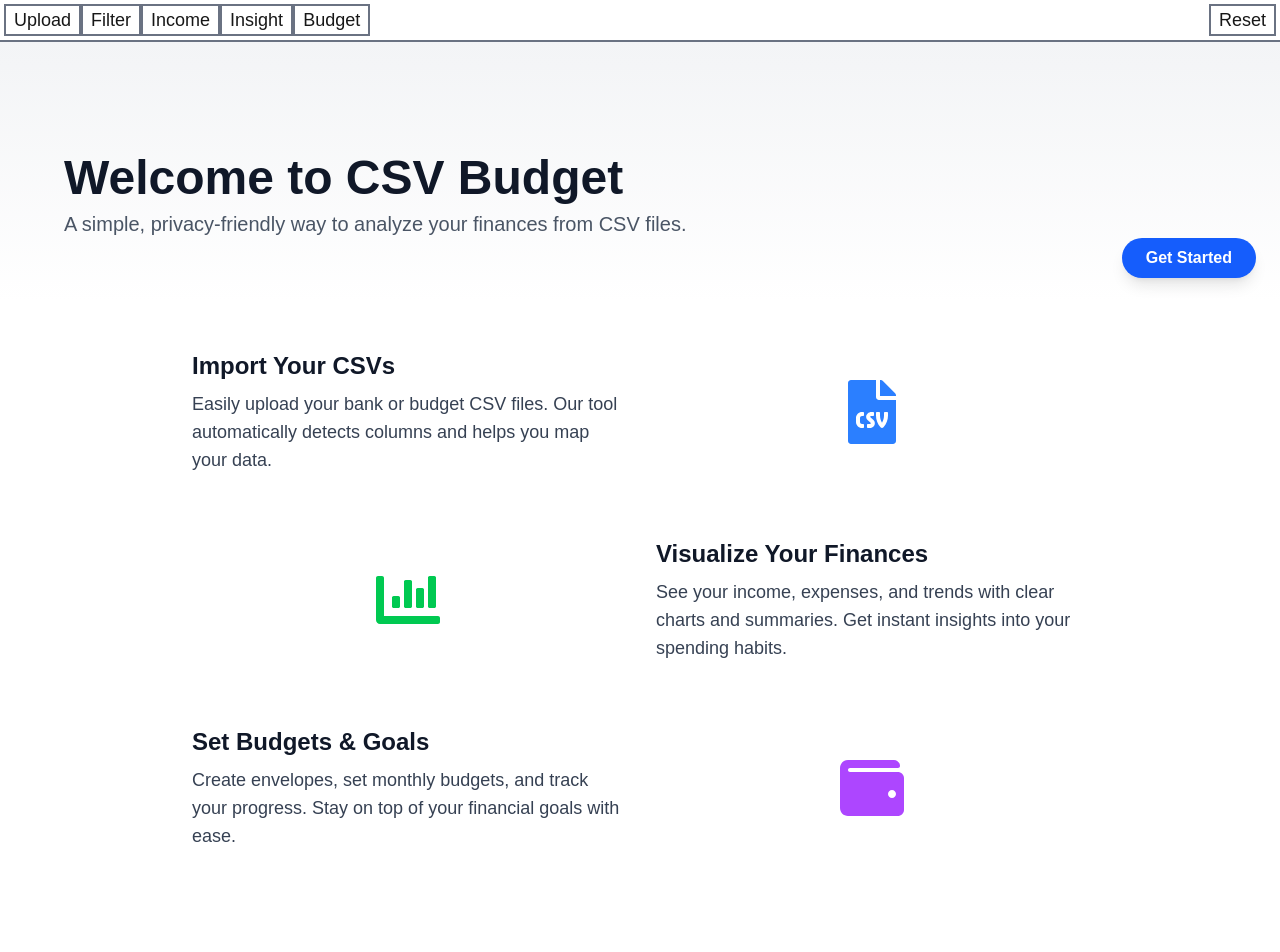
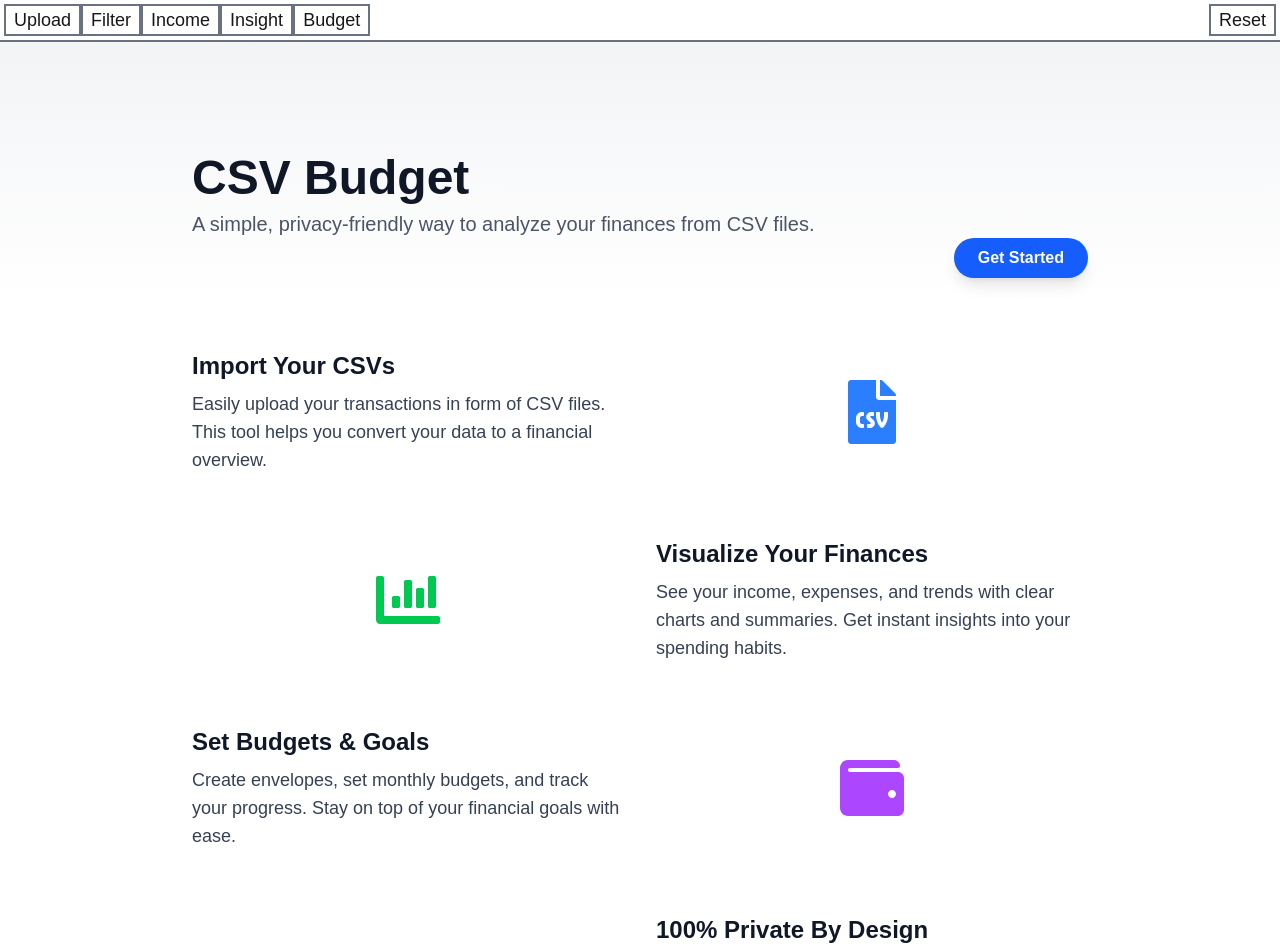
Before and after one commit to r59q/csvbudget, a Next.js app: page / in a window 1280 px wide. Shown: the top 952 px of the page. Before the commit the page ends 898 px from the top, so only its background shows below. Built offline with nearby package versions, Linux system fonts and the light colour scheme.

Commit message:
Improve the visuals to home page

```diff
--- a/src/app/page.tsx
+++ b/src/app/page.tsx
@@ -1,25 +1,32 @@
 import React from "react";
-import { FaFileCsv, FaChartBar, FaWallet } from "react-icons/fa";
-import { Button } from "@/components/Button";
+import {FaChartBar, FaFileCsv, FaWallet} from "react-icons/fa";
+import {Button} from "@/components/Button";
+import {MdOutlinePrivacyTip} from "react-icons/md";
 
 const subsections = [
     {
         title: "Import Your CSVs",
-		text: "Easily upload your bank or budget CSV files. Our tool automatically detects columns and helps you map your data.",
-		icon: <FaFileCsv size={64} className="text-blue-500 dark:text-blue-400" />,
+        text: "Easily upload your transactions in form of CSV files. This tool helps you convert your data to a financial overview.",
+        icon: <FaFileCsv size={64} className="text-blue-500 dark:text-blue-400"/>,
         imgRight: false,
     },
     {
         title: "Visualize Your Finances",
         text: "See your income, expenses, and trends with clear charts and summaries. Get instant insights into your spending habits.",
-		icon: <FaChartBar size={64} className="text-green-500 dark:text-green-400" />,
+        icon: <FaChartBar size={64} className="text-green-500 dark:text-green-400"/>,
         imgRight: true,
     },
     {
         title: "Set Budgets & Goals",
         text: "Create envelopes, set monthly budgets, and track your progress. Stay on top of your financial goals with ease.",
-		icon: <FaWallet size={64} className="text-purple-500 dark:text-purple-400" />,
+        icon: <FaWallet size={64} className="text-purple-500 dark:text-purple-400"/>,
         imgRight: false,
+    },
+    {
+        title: "100% Private By Design",
+        text: "Your data never leaves your device. CSV Budget uses no cloud infrastructure, no tracking, and stores all data securely in your browser's local storage. Enjoy full privacy and peace of mind.",
+        icon: <MdOutlinePrivacyTip size={64} className="text-green-600 dark:text-green-300" />,
+        imgRight: true,
     },
 ];
 
@@ -27,14 +34,19 @@ export default function Home() {
     return (
         <div className="min-h-screen flex flex-col">
             {/* Top Section */}
-			<section className="relative bg-gradient-to-b from-gray-100 to-white dark:from-gray-900 dark:to-gray-950 p-8 sm:p-16 flex flex-col justify-end h-[220px] sm:h-[260px]">
+            <section
+                className="relative bg-gradient-to-b from-gray-100 to-white dark:from-gray-900 dark:to-gray-950 p-8 sm:p-16 flex flex-col justify-end h-[220px] sm:h-[260px] w-full">
+                <div className="max-w-4xl mx-auto w-full">
                     <h1 className="text-3xl sm:text-5xl font-bold mb-2 text-gray-900 dark:text-gray-100">
-					Welcome to CSV Budget
+                        CSV Budget
                     </h1>
                     <p className="text-lg sm:text-xl text-gray-600 dark:text-gray-300 max-w-2xl">
                         A simple, privacy-friendly way to analyze your finances from CSV files.
                     </p>
-				<Button className="absolute bottom-6 right-6">Get Started</Button>
+                </div>
+                <div className="flex justify-end max-w-4xl mx-auto w-full mt-4 absolute left-1/2 -translate-x-1/2 bottom-6">
+                    <Button>Get Started</Button>
+                </div>
             </section>
 
             {/* Main Section */}
```
Lines whose indentation alone changed are shown as unchanged.
